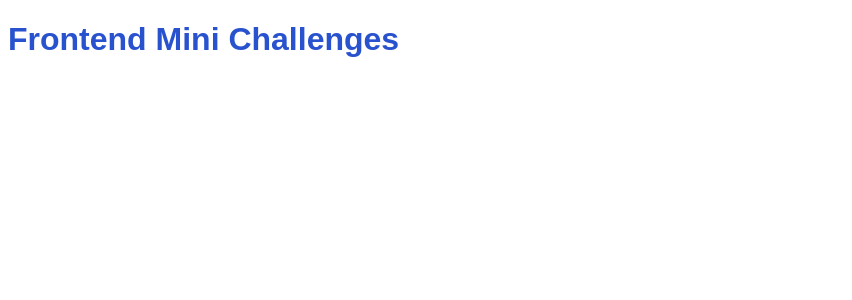
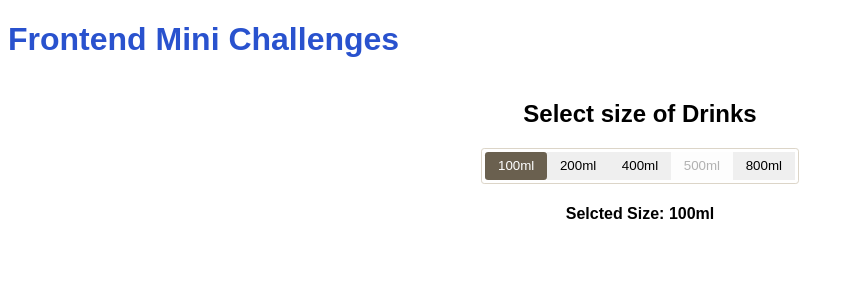
Before and after one commit to Sivananda-Balaji/frontend-react-challenges, a React (Vite) app: page /challenges/Inline in a window 1280 px wide. Shown: the top 300 px of the page, without its empty margins (0-852 px from the left). Built offline with nearby package versions, Linux system fonts and the light colour scheme.

Commit message:
add inline option challenge to the solution

```diff
--- a/src/App.jsx
+++ b/src/App.jsx
@@ -21,6 +21,7 @@ import TicTacToe from "./challenges/TicTacToe/TicTacToe";
 import ExpenseTracker from "./challenges/ExpenseTracker/ExpenseTracker";
 import BMICalculator from "./challenges/BMICalculator/BMICalculator";
 import StepperContainer from "./challenges/Stepper/StepperContainer";
+import InlineOption from "./challenges/InlineOption/InlineOption";
 
 function App() {
   return (
@@ -71,6 +72,7 @@ function App() {
           />
           <Route path="challenges/BMICalculator" element={<BMICalculator />} />
           <Route path="challenges/Stepper" element={<StepperContainer />} />
+          <Route path="challenges/Inline" element={<InlineOption />} />
         </Routes>
       </main>
     </div>
--- /dev/null
+++ b/src/challenges/InlineOption/InlineData.js
@@ -0,0 +1,7 @@
+export const sizes = [
+  { id: crypto.randomUUID(), size: "100ml", disabled: false },
+  { id: crypto.randomUUID(), size: "200ml", disabled: false },
+  { id: crypto.randomUUID(), size: "400ml", disabled: false },
+  { id: crypto.randomUUID(), size: "500ml", disabled: true },
+  { id: crypto.randomUUID(), size: "800ml", disabled: false },
+];
--- /dev/null
+++ b/src/challenges/InlineOption/InlineOption.jsx
@@ -0,0 +1,37 @@
+import style from "./Inlineoption.module.css";
+import { sizes } from "./InlineData";
+import { useState } from "react";
+
+const InlineOption = () => {
+  const [selectedSize, setSelectedSize] = useState(sizes[0]);
+
+  const handleSize = (selected) => {
+    setSelectedSize(selected);
+  };
+  return (
+    <div className={style.container}>
+      <h2>Select size of Drinks</h2>
+      <div className={style["size-container"]}>
+        {sizes.map((item) => {
+          return (
+            <button
+              key={item.id}
+              disabled={item.disabled}
+              onClick={() => handleSize(item)}
+              className={`${
+                item.id === selectedSize.id ? style["selected"] : ""
+              }`}
+            >
+              {item.size}
+            </button>
+          );
+        })}
+      </div>
+      <div>
+        <h4>Selcted Size: {selectedSize.size}</h4>
+      </div>
+    </div>
+  );
+};
+
+export default InlineOption;
--- /dev/null
+++ b/src/challenges/InlineOption/Inlineoption.module.css
@@ -0,0 +1,32 @@
+.container {
+  font-family: sans-serif;
+  font-size: 1rem;
+  display: flex;
+  flex-direction: column;
+  align-items: center;
+}
+
+.size-container {
+  display: flex;
+  border: 1px solid #dcd5c8;
+  padding: 0.2rem;
+  border-radius: 0.2rem;
+}
+
+.size-container button {
+  border: none;
+  padding: 0.4rem 0.8rem;
+  cursor: pointer;
+}
+
+.size-container .selected {
+  color: #fff;
+  background: #6a604f;
+  border-radius: 0.2rem;
+}
+
+.size-container button:disabled {
+  opacity: 0.5;
+  cursor: not-allowed;
+  color: #666;
+}
--- a/src/challenges/Stepper/StepperAction.module.css
+++ b/src/challenges/Stepper/StepperAction.module.css
@@ -3,7 +3,7 @@
   justify-content: space-between;
 }
 
-button {
+.actions button {
   padding: 8px 16px;
   border: none;
   background: #2563eb;
@@ -12,7 +12,7 @@ button {
   cursor: pointer;
 }
 
-button:disabled {
+.actions button:disabled {
   background: #cbd5e1;
   cursor: not-allowed;
 }
--- a/src/pages/Home.jsx
+++ b/src/pages/Home.jsx
@@ -68,6 +68,9 @@ const Home = () => {
         <li>
           <Link to="challenges/Stepper">Stepper</Link>
         </li>
+        <li>
+          <Link to="challenges/Inline">Inline Option</Link>
+        </li>
       </ul>
     </div>
   );
```
